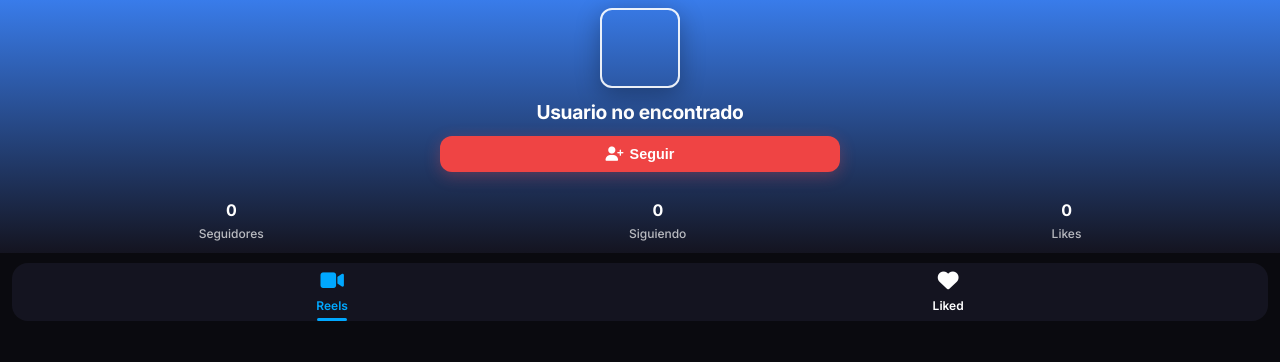
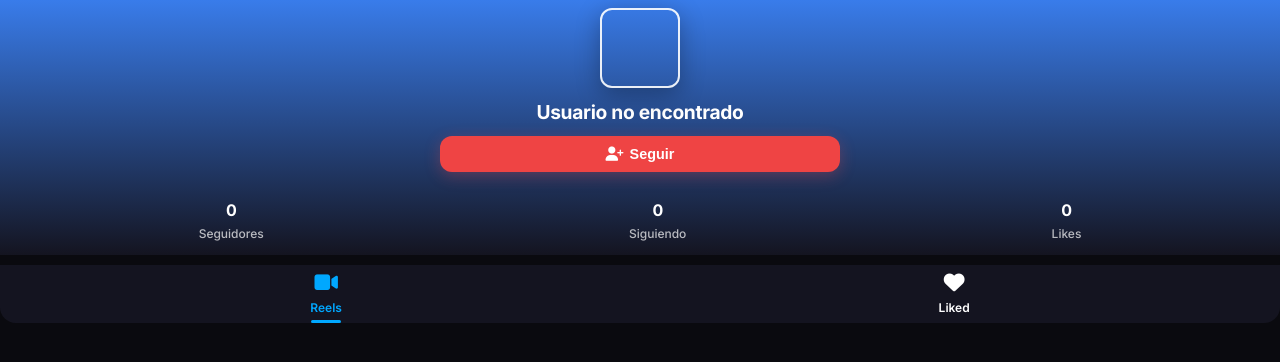
Before and after one commit to Nixooo/likering-backend, a website: page streamer.html in a window 1280 px wide. Shown: the part 82-444 px from the top of the page. Drawn offline with Linux system fonts and the light colour scheme.

Commit message:
Fix: Conectar tabs con parte superior y reducir separacion con estadisticas

```diff
--- a/streamer.html
+++ b/streamer.html
@@ -354,7 +354,7 @@
         display: flex;
         justify-content: space-around;
         width: 100%;
-        padding: 12px 0 0 0;
+        padding: 12px 0 2px 0;
         border-top: none;
         border-bottom: none;
         margin-top: 4px;
@@ -425,10 +425,10 @@
         justify-content: space-around;
         align-items: center;
         padding: 4px 12px;
-        margin: 0 12px;
+        margin: 0;
         background: linear-gradient(180deg, var(--bg-secondary) 0%, var(--bg-secondary) 100%);
         border-bottom: none;
-        border-radius: var(--radius-lg);
+        border-radius: 0 0 var(--radius-lg) var(--radius-lg);
         position: sticky;
         top: 0;
         z-index: 10;
```
